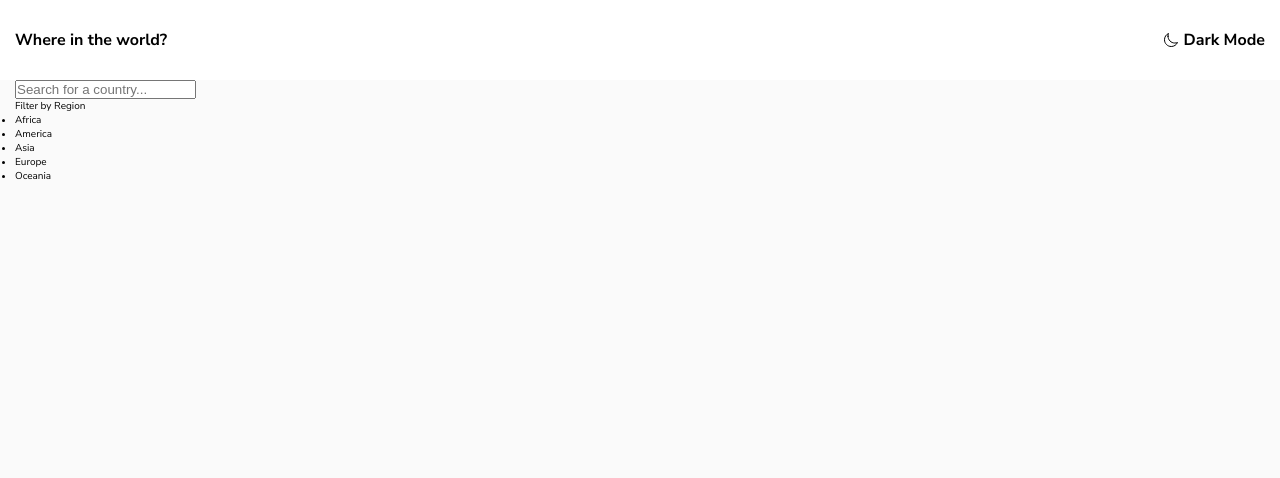
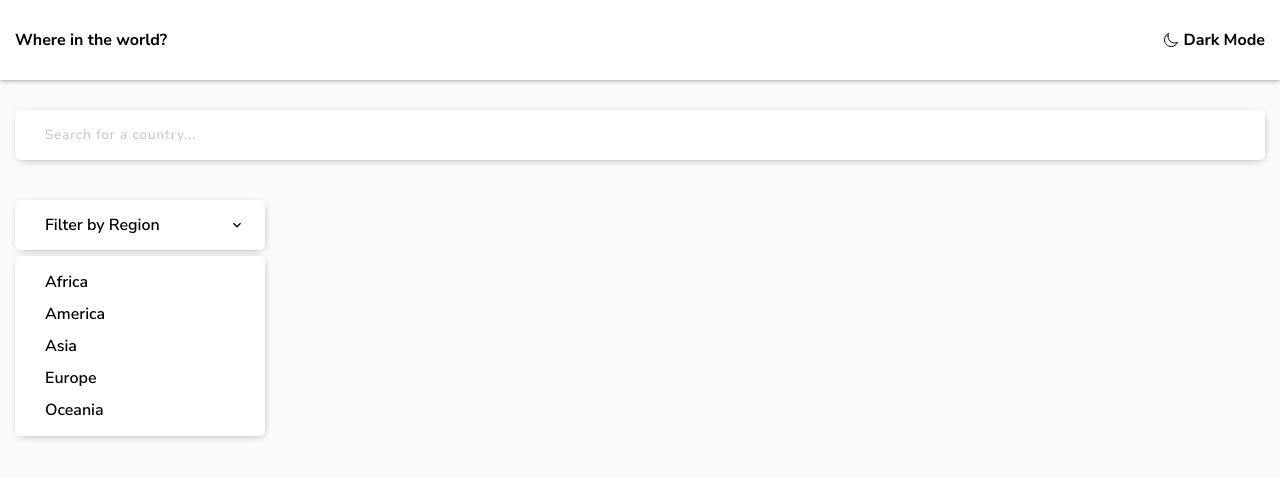
Before and after one commit to AntonioEspin/rest-countries-api, a React (Vite) app: page / in a window 1280 px wide. Shown: the top 478 px of the page. Built offline with nearby package versions, Linux system fonts and the light colour scheme.

Commit message:
add cards section and input styles

```diff
--- a/src/App.css
+++ b/src/App.css
@@ -2,4 +2,5 @@
   display: flex;
   flex-direction: column;
   width: 100%;
+  gap: 30px;
 }
--- a/src/App.jsx
+++ b/src/App.jsx
@@ -2,6 +2,7 @@ import './App.css'
 import {MainSection} from './components/MainSection'
 import { Header } from './components/Header'
 import { InputSection } from './components/InputSection'
+import { Cards } from './components/Cards'
 
 function App() {
   return (
@@ -9,6 +10,7 @@ function App() {
       <Header/>
       <MainSection>
         <InputSection/>
+        <Cards/>
       </MainSection>
     </>
   )
--- /dev/null
+++ b/src/components/Cards.jsx
@@ -0,0 +1,7 @@
+import '../styles/Cards.css'
+
+export function Cards () {
+  return (
+    <section className="cards-container"></section>
+  )
+}
--- a/src/components/InputSection.jsx
+++ b/src/components/InputSection.jsx
@@ -1,14 +1,17 @@
+import { MdOutlineKeyboardArrowDown } from "react-icons/md";
+import '../styles/InputSection.css'
+
 export function InputSection () {
   return (
-    <form action="">
+    <form className="form">
       <input type="text" placeholder="Search for a country..."/>
 
-      <nav>
-        <div>
+      <nav className="nav-filter">
+        <div className="tag-name-filter">
           <span>Filter by Region</span>
-          <img src="" alt="" />
+          <MdOutlineKeyboardArrowDown/>
         </div>
-        <ul>
+        <ul className="options">
           <li>Africa</li>
           <li>America</li>
           <li>Asia</li>
--- /dev/null
+++ b/src/styles/Cards.css
@@ -0,0 +1,6 @@
+.cards-container {
+  width: 100%;
+  display: grid;
+  grid-template-columns: repeat(auto-fit, minmax(200px, 1fr));
+  gap: 30px;
+}
--- a/src/styles/Header.css
+++ b/src/styles/Header.css
@@ -1,12 +1,14 @@
 .header {
+  position: relative;
   width: 100%;
   height: 80px;
   display: flex;
   justify-content: space-between;
   align-items: center;
   padding: 0 15px;
-  box-shadow: 0 0 10px var(--Dark-Gray);
+  box-shadow: 0 0 5px var(--Dark-Gray);
   background-color: white;
+  z-index: 10;
 }
 
 .header h1, .header span {
--- /dev/null
+++ b/src/styles/InputSection.css
@@ -0,0 +1,66 @@
+.form {
+  display: flex;
+  flex-direction: column;
+  gap: 40px;
+}
+
+.form input {
+  width: 100%;
+  height: 50px;
+  border: none;
+  border-radius: 5px;
+  box-shadow: 1px 2px 10px -4px var(--Dark-Gray);
+  padding: 0 30px;
+  font-family: "Nunito Sans",
+    sans-serif;
+}
+
+.form input::placeholder {
+  color: var(--Dark-Gray);
+  opacity: 0.5;
+  letter-spacing: 1px;
+}
+
+.nav-filter {
+  position: relative;
+  display: flex;
+  flex-direction: column;
+  gap: 6px;
+  max-width: 250px;
+  background-color: transparent;
+  font-size: 1.6rem;
+  font-weight: 600;
+  z-index: 10;
+}
+
+.tag-name-filter {
+  display: flex;
+  justify-content: space-between;
+  align-items: center;
+  width: 100%;
+  height: 50px;
+  background-color: white;
+  box-shadow: 1px 2px 10px -4px var(--Dark-Gray);
+  padding: 0px 20px 0 30px;
+  border-radius: 5px;
+}
+
+.tag-name-filter > svg {
+  cursor: pointer;
+}
+
+.options {
+  display: flex;
+  flex-direction: column;
+  gap: 10px;
+  width: 100%;
+  background-color: white;
+  border-radius: 5px;
+  box-shadow: 1px 2px 10px -4px var(--Dark-Gray);
+  padding: 15px 30px;
+  text-decoration: none;
+}
+
+.options li {
+  list-style: none;
+}
--- a/src/styles/MainSection.css
+++ b/src/styles/MainSection.css
@@ -4,4 +4,5 @@
   flex-direction: column;
   background-color: var(--Very-Light-Gray);
   padding: 0 15px;
+  gap: 40px;
 }
```
Also changed, not shown: src/components/Card.jsx (added, +15 -0 lines), src/styles/Card.css (added).
